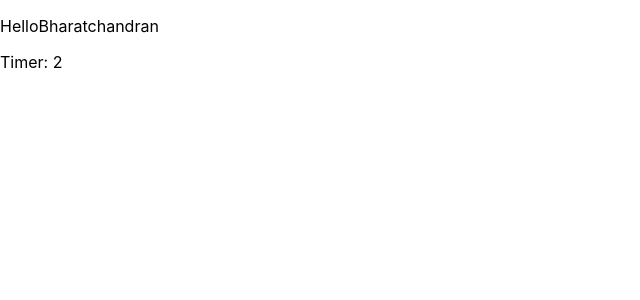
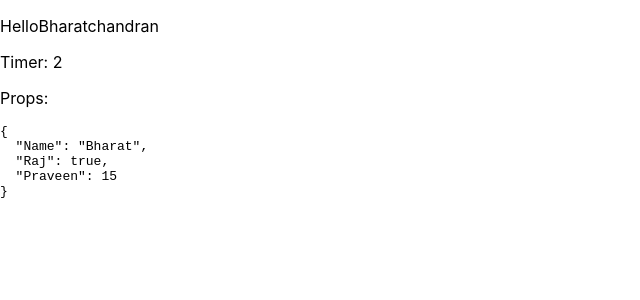
Before and after one commit to Bharatchandran/FullStackDay4, a React (Create React App) app: page / in a window 1280 px wide. Shown: the top 300 px of the page, without its empty margins (0-640 px from the left). Built offline with nearby package versions, Linux system fonts and the light colour scheme.

Commit message:
Added a Functional Component SameFileComp

```diff
--- a/src/App.js
+++ b/src/App.js
@@ -1,4 +1,13 @@
 import React, { Component } from "react";
+
+const SameFileFuncComp = (props) => {
+  return (
+    <div className="SameFileFuncComp">
+      <p>Props:</p>
+      <pre>{JSON.stringify(props, null, 2)}</pre>
+    </div>
+  );
+};
 
 class App extends Component {
   constructor() {
@@ -36,6 +45,7 @@ class App extends Component {
           {this.state.Name}
         </p>
         <p>Timer: {this.state.Timer}</p>
+        <SameFileFuncComp Name="Bharat" Raj={true} Praveen={15} />
       </div>
     );
   }
```
Also changed, not shown: src/App.scss (added, +9 -0 lines).
